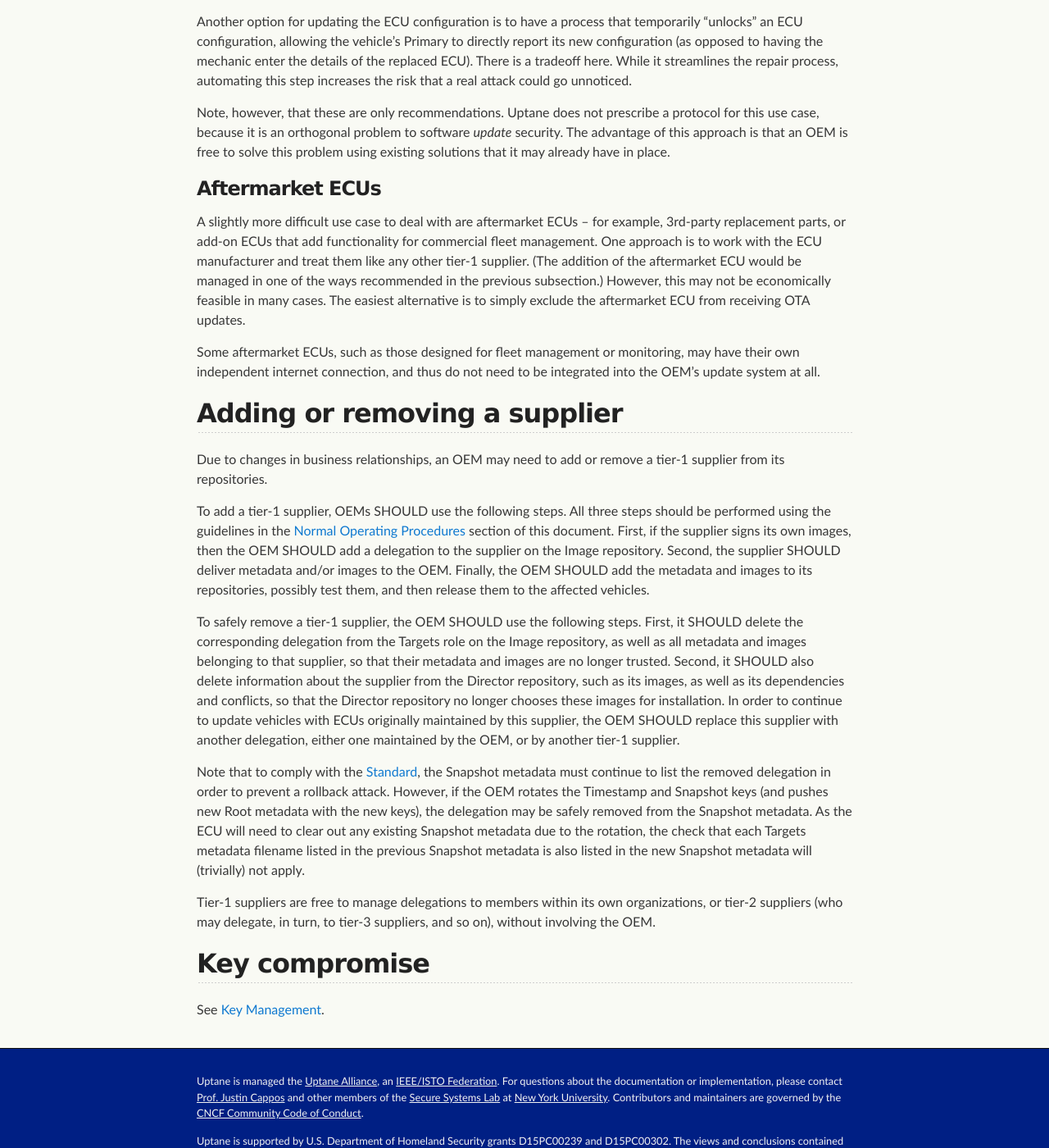
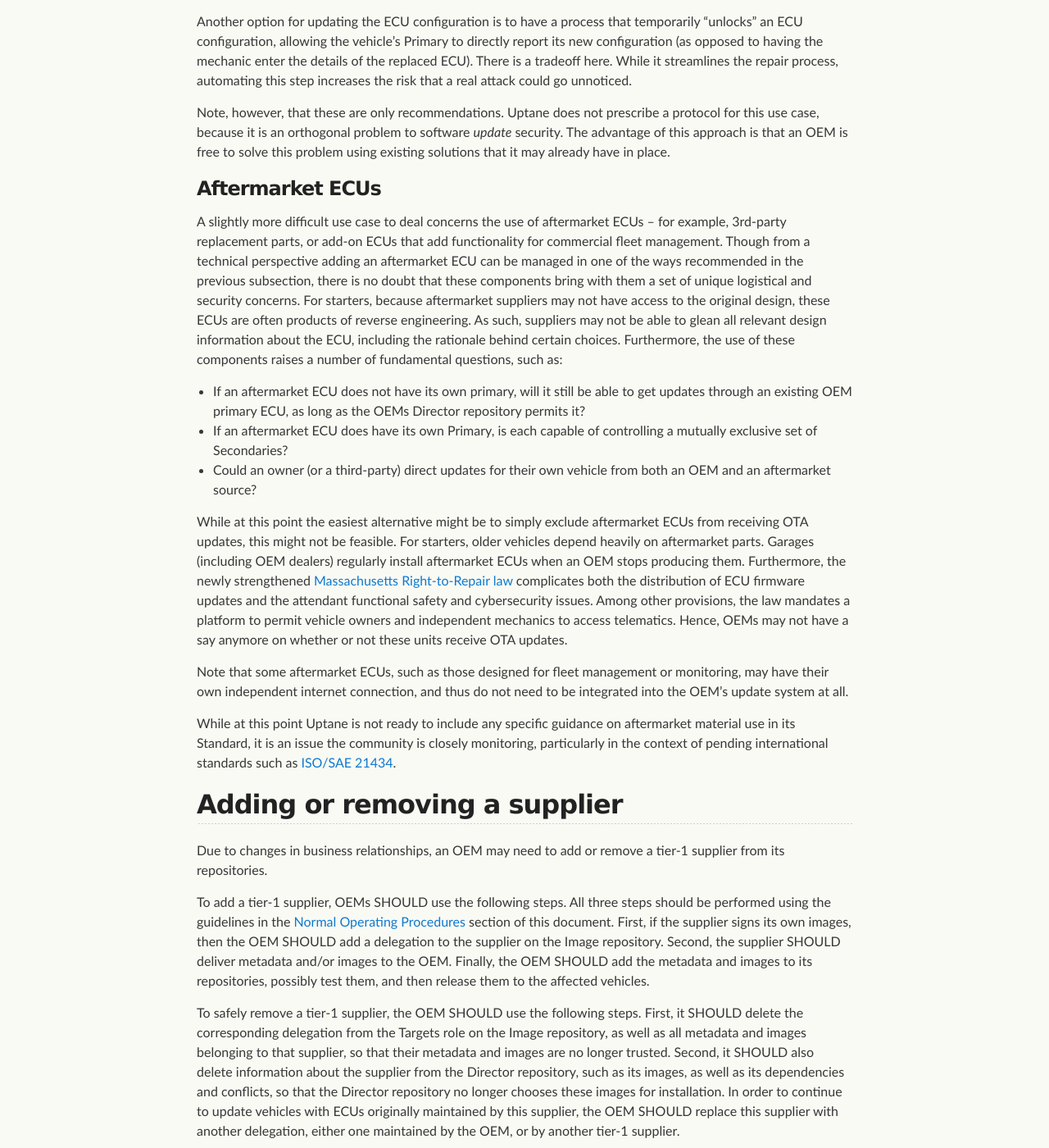
Before and after one commit to uptane/deployment-considerations, a Jekyll site: the page built from exceptional_operations.md, in a window 1280 px wide and 1400 px high, scrolled down 3574 px. Shown: the whole window at 82% size. Built offline with Jekyll 4.4.1, drawn with Linux system fonts in a browser that asks for light colours; our own code applies the rules of GitHub Pages for plain Markdown files.

Commit message:
Text to partially address Standard Issue #200 (#116)
* Text to partially address Standard Issue #200

This PR expands the existing text regarding Aftermarket ECUs in Exceptional Operations section of the Deployment Best Practices page. I pieced this together from the sides on the topic presented at our May 2020 workshop and comments on Issue #200 of the Standard.

This PR will not close-out Issue #200 but addresses a partial response requested for V.2.0.0

* minor fix

* Another tweak

* Update exceptional_operations.md

Co-authored-by: Patti Vacek <pattivacek@gmail.com>

* Update exceptional_operations.md

Co-authored-by: Patti Vacek <pattivacek@gmail.com>

* Update exceptional_operations.md

Co-authored-by: Patti Vacek <pattivacek@gmail.com>

* Update exceptional_operations.md

Co-authored-by: Trishank Karthik Kuppusamy <trishank.kuppusamy@datadoghq.com>

* Update exceptional_operations.md

Co-authored-by: Trishank Karthik Kuppusamy <trishank.kuppusamy@datadoghq.com>

* Update exceptional_operations.md

Co-authored-by: Lois Anne DeLong <lad278@nyu.edu>

Co-authored-by: Patti Vacek <pattivacek@gmail.com>
Co-authored-by: Trishank Karthik Kuppusamy <trishank.kuppusamy@datadoghq.com>

```diff
--- a/exceptional_operations.md
+++ b/exceptional_operations.md
@@ -52,10 +52,16 @@ Note, however, that these are only recommendations. Uptane does not prescribe a
 
 ### Aftermarket ECUs
 
-A slightly more difficult use case to deal with are aftermarket ECUs -- for example, 3rd-party replacement parts, or add-on ECUs that add functionality for commercial fleet management. One approach is to work with the ECU manufacturer and treat them like any other tier-1 supplier. (The addition of the aftermarket ECU would be managed in one of the ways recommended in the previous subsection.) However, this may not be economically feasible in many cases. The easiest alternative is to simply exclude the aftermarket ECU from receiving OTA updates.
+A slightly more difficult use case to deal concerns the use of aftermarket ECUs -- for example, 3rd-party replacement parts, or add-on ECUs that add functionality for commercial fleet management. Though from a technical perspective adding an aftermarket ECU can be managed in one of the ways recommended in the previous subsection, there is no doubt that these components bring with them a set of unique logistical and security concerns. For starters, because aftermarket suppliers may not have access to the original design, these ECUs are often products of reverse engineering. As such, suppliers may not be able to glean all relevant design information about the ECU, including the rationale behind certain choices. Furthermore, the use of these components raises a number of fundamental questions, such as:
+- If an aftermarket ECU does not have its own primary, will it still be able to get updates through an existing OEM primary ECU, as long as the  OEMs Director repository permits it?
+- If an aftermarket ECU does have its own Primary, is each capable of controlling a mutually exclusive set of Secondaries?
+- Could an owner (or a third-party) direct updates for their own vehicle from both an OEM and an aftermarket source?
 
-Some aftermarket ECUs, such as those designed for fleet management or monitoring, may have their own independent internet connection, and thus do not need to be integrated into the OEM's update system at all.
+While at this point the easiest alternative might be to simply exclude aftermarket ECUs from receiving OTA updates, this might not be feasible. For starters, older vehicles depend heavily on aftermarket parts. Garages (including OEM dealers) regularly install aftermarket ECUs when an OEM stops producing them. Furthermore, the newly strengthened [Massachusetts Right-to-Repair law](https://en.wikipedia.org/wiki/2020_Massachusetts_Question_1) complicates both the distribution of ECU firmware updates and the attendant functional safety and cybersecurity issues. Among other provisions, the law mandates a platform to permit vehicle owners and independent mechanics to access telematics. Hence, OEMs may not have a say anymore on whether or not these units receive OTA updates.
 
+Note that some aftermarket ECUs, such as those designed for fleet management or monitoring, may have their own independent internet connection, and thus do not need to be integrated into the OEM's update system at all.
+
+While at this point Uptane is not ready to include any specific guidance on aftermarket material use in its Standard, it is an issue the community is closely monitoring, particularly in the context of pending international standards such as [ISO/SAE 21434](https://www.iso.org/standard/70918.html).
 
 ## Adding or removing a supplier
 
```
